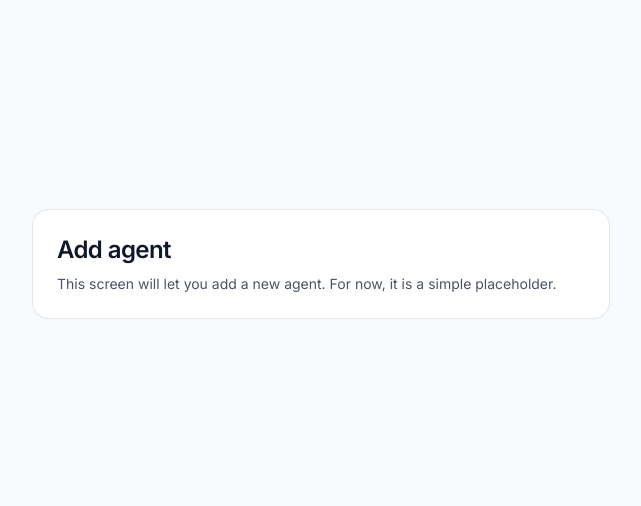
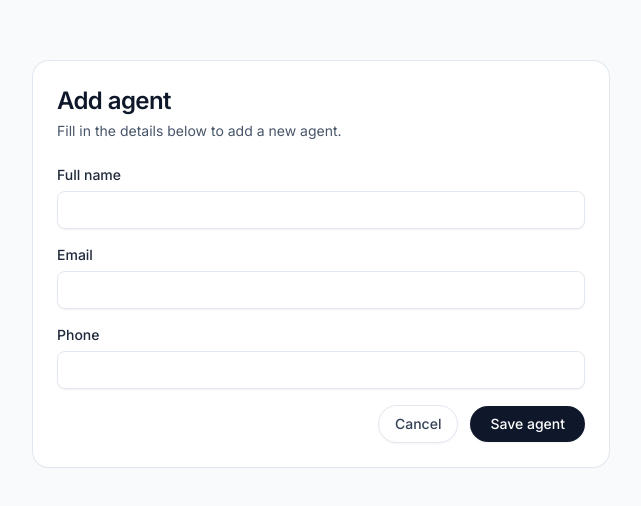
Before and after one commit to Bidzinashvili/real-estate-front, a Next.js app: page /agents/new in a window 1280 px wide. Shown: the part 136-642 px from the top of the page, without its empty margins (319-960 px from the left). Built offline with nearby package versions, Linux system fonts and the light colour scheme.

Commit message:
feature: Implementing add func for agents

```diff
--- a/src/app/agents/new/page.tsx
+++ b/src/app/agents/new/page.tsx
@@ -1,21 +1,12 @@
 import type { Metadata } from "next";
+import { AddAgentForm } from "@/widgets/AddAgent/AddAgentForm";
 
 export const metadata: Metadata = {
   title: "Add agent",
 };
 
 function AddAgentPage() {
-  return (
-    <main className="flex min-h-screen items-center justify-center bg-slate-50 text-slate-900">
-      <div className="w-full max-w-xl rounded-2xl bg-white p-6 shadow-sm ring-1 ring-slate-200">
-        <h1 className="text-2xl font-semibold tracking-tight">Add agent</h1>
-        <p className="mt-2 text-sm text-slate-600">
-          This screen will let you add a new agent. For now, it is a simple
-          placeholder.
-        </p>
-      </div>
-    </main>
-  );
+  return <AddAgentForm />;
 }
 
 export default AddAgentPage;
--- a/src/features/agents/api.ts
+++ b/src/features/agents/api.ts
@@ -1,12 +1,11 @@
 import axios from "axios";
 import { getApiBaseUrl, getStoredAuthToken } from "@/shared/lib/auth";
-import type { AgentDetails } from "@/features/agents/types";
-
-type UpdateAgentPayload = {
-  fullName: string;
-  email: string;
-  phone: string;
-};
+import type {
+  Agent,
+  AgentDetails,
+  AgentCreatePayload,
+  AgentUpdatePayload,
+} from "@/features/agents/types";
 
 function getAuthHeaders() {
   const baseUrl = getApiBaseUrl();
@@ -48,9 +47,29 @@ export async function getAgentById(id: string): Promise<AgentDetails> {
   }
 }
 
+export async function createAgent(payload: AgentCreatePayload): Promise<Agent> {
+  const { baseUrl, headers } = getAuthHeaders();
+
+  try {
+    const res = await axios.post<Agent>(`${baseUrl}/admin/agents`, payload, {
+      headers,
+    });
+    return res.data;
+  } catch (error) {
+    if (axios.isAxiosError(error)) {
+      const message =
+        (error.response?.data as { message?: string } | undefined)?.message ??
+        "Could not create agent right now.";
+      throw new Error(message);
+    }
+
+    throw error;
+  }
+}
+
 export async function updateAgent(
   id: string,
-  payload: UpdateAgentPayload,
+  payload: AgentUpdatePayload,
 ): Promise<AgentDetails> {
   const { baseUrl, headers } = getAuthHeaders();
 
--- /dev/null
+++ b/src/features/agents/useCreateAgent.ts
@@ -0,0 +1,35 @@
+"use client";
+
+import { useState } from "react";
+import type { Agent, AgentCreatePayload } from "@/features/agents/types";
+import { createAgent } from "@/features/agents/api";
+
+type UseCreateAgentResult = {
+  create: (payload: AgentCreatePayload) => Promise<Agent>;
+  isLoading: boolean;
+  error: string | null;
+};
+
+export function useCreateAgent(): UseCreateAgentResult {
+  const [isLoading, setIsLoading] = useState(false);
+  const [error, setError] = useState<string | null>(null);
+
+  const create = async (payload: AgentCreatePayload): Promise<Agent> => {
+    setIsLoading(true);
+    setError(null);
+
+    try {
+      const agent = await createAgent(payload);
+      return agent;
+    } catch (err) {
+      const message =
+        err instanceof Error ? err.message : "Could not create this agent.";
+      setError(message);
+      throw err;
+    } finally {
+      setIsLoading(false);
+    }
+  };
+
+  return { create, isLoading, error };
+}
--- a/src/features/agents/useUpdateAgent.ts
+++ b/src/features/agents/useUpdateAgent.ts
@@ -1,17 +1,11 @@
 "use client";
 
 import { useState } from "react";
-import type { AgentDetails } from "@/features/agents/types";
+import type { AgentDetails, AgentUpdatePayload } from "@/features/agents/types";
 import { updateAgent } from "@/features/agents/api";
 
-type UpdateAgentPayload = {
-  fullName: string;
-  email: string;
-  phone: string;
-};
-
 type UseUpdateAgentResult = {
-  update: (id: string, payload: UpdateAgentPayload) => Promise<AgentDetails>;
+  update: (id: string, payload: AgentUpdatePayload) => Promise<AgentDetails>;
   isLoading: boolean;
   error: string | null;
 };
@@ -22,7 +16,7 @@ export function useUpdateAgent(): UseUpdateAgentResult {
 
   const update = async (
     id: string,
-    payload: UpdateAgentPayload,
+    payload: AgentUpdatePayload,
   ): Promise<AgentDetails> => {
     setIsLoading(true);
     setError(null);
--- /dev/null
+++ b/src/widgets/AddAgent/AddAgentForm.tsx
@@ -0,0 +1,138 @@
+"use client";
+
+import { useRouter } from "next/navigation";
+import { useForm } from "react-hook-form";
+import { zodResolver } from "@hookform/resolvers/zod";
+import * as z from "zod";
+import { useCreateAgent } from "@/features/agents/useCreateAgent";
+
+const formSchema = z.object({
+  fullName: z.string().min(2, "Name must be at least 2 characters"),
+  email: z.string().email("Please enter a valid email address"),
+  phone: z.string().min(6, "Please enter a phone number"),
+});
+
+type FormValues = z.infer<typeof formSchema>;
+
+export function AddAgentForm() {
+  const router = useRouter();
+  const { create, isLoading, error } = useCreateAgent();
+
+  const {
+    register,
+    handleSubmit,
+    formState: { errors },
+  } = useForm<FormValues>({
+    resolver: zodResolver(formSchema),
+    defaultValues: {
+      fullName: "",
+      email: "",
+      phone: "",
+    },
+  });
+
+  const onSubmit = async (values: FormValues) => {
+    await create(values);
+    router.push("/dashboard");
+  };
+
+  return (
+    <main className="flex min-h-screen items-center justify-center bg-slate-50 text-slate-900">
+      <div className="w-full max-w-xl rounded-2xl bg-white p-6 shadow-sm ring-1 ring-slate-200">
+        <h1 className="text-2xl font-semibold tracking-tight">Add agent</h1>
+        <p className="mt-1 text-sm text-slate-600">
+          Fill in the details below to add a new agent.
+        </p>
+
+        <form
+          onSubmit={handleSubmit(onSubmit)}
+          className="mt-6 space-y-4"
+          noValidate
+        >
+          <div className="space-y-1.5">
+            <label
+              htmlFor="fullName"
+              className="block text-sm font-medium text-slate-800"
+            >
+              Full name
+            </label>
+            <input
+              id="fullName"
+              type="text"
+              {...register("fullName")}
+              className="block w-full rounded-lg border border-slate-200 bg-white px-3 py-2 text-sm text-slate-900 shadow-sm outline-none ring-0 placeholder:text-slate-400 focus:border-slate-900"
+            />
+            {errors.fullName && (
+              <p className="text-xs text-red-600" role="alert">
+                {errors.fullName.message}
+              </p>
+            )}
+          </div>
+
+          <div className="space-y-1.5">
+            <label
+              htmlFor="email"
+              className="block text-sm font-medium text-slate-800"
+            >
+              Email
+            </label>
+            <input
+              id="email"
+              type="email"
+              {...register("email")}
+              className="block w-full rounded-lg border border-slate-200 bg-white px-3 py-2 text-sm text-slate-900 shadow-sm outline-none ring-0 placeholder:text-slate-400 focus:border-slate-900"
+            />
+            {errors.email && (
+              <p className="text-xs text-red-600" role="alert">
+                {errors.email.message}
+              </p>
+            )}
+          </div>
+
+          <div className="space-y-1.5">
+            <label
+              htmlFor="phone"
+              className="block text-sm font-medium text-slate-800"
+            >
+              Phone
+            </label>
+            <input
+              id="phone"
+              type="tel"
+              {...register("phone")}
+              className="block w-full rounded-lg border border-slate-200 bg-white px-3 py-2 text-sm text-slate-900 shadow-sm outline-none ring-0 placeholder:text-slate-400 focus:border-slate-900"
+            />
+            {errors.phone && (
+              <p className="text-xs text-red-600" role="alert">
+                {errors.phone.message}
+              </p>
+            )}
+          </div>
+
+          {error && (
+            <p className="text-sm text-red-600" role="alert">
+              {error}
+            </p>
+          )}
+
+          <div className="mt-4 flex items-center justify-end gap-3">
+            <button
+              type="button"
+              onClick={() => router.push("/dashboard")}
+              className="rounded-full border border-slate-200 bg-white px-4 py-2 text-sm font-medium text-slate-700 shadow-sm transition hover:bg-slate-50"
+            >
+              Cancel
+            </button>
+            <button
+              type="submit"
+              disabled={isLoading}
+              className="inline-flex items-center justify-center rounded-full bg-slate-900 px-5 py-2 text-sm font-medium text-white shadow-sm transition hover:bg-slate-800 disabled:cursor-not-allowed disabled:opacity-70"
+            >
+              {isLoading ? "Saving…" : "Save agent"}
+            </button>
+          </div>
+        </form>
+      </div>
+    </main>
+  );
+}
```
Also changed, not shown: src/features/agents/types.ts (+8 -0 lines).
